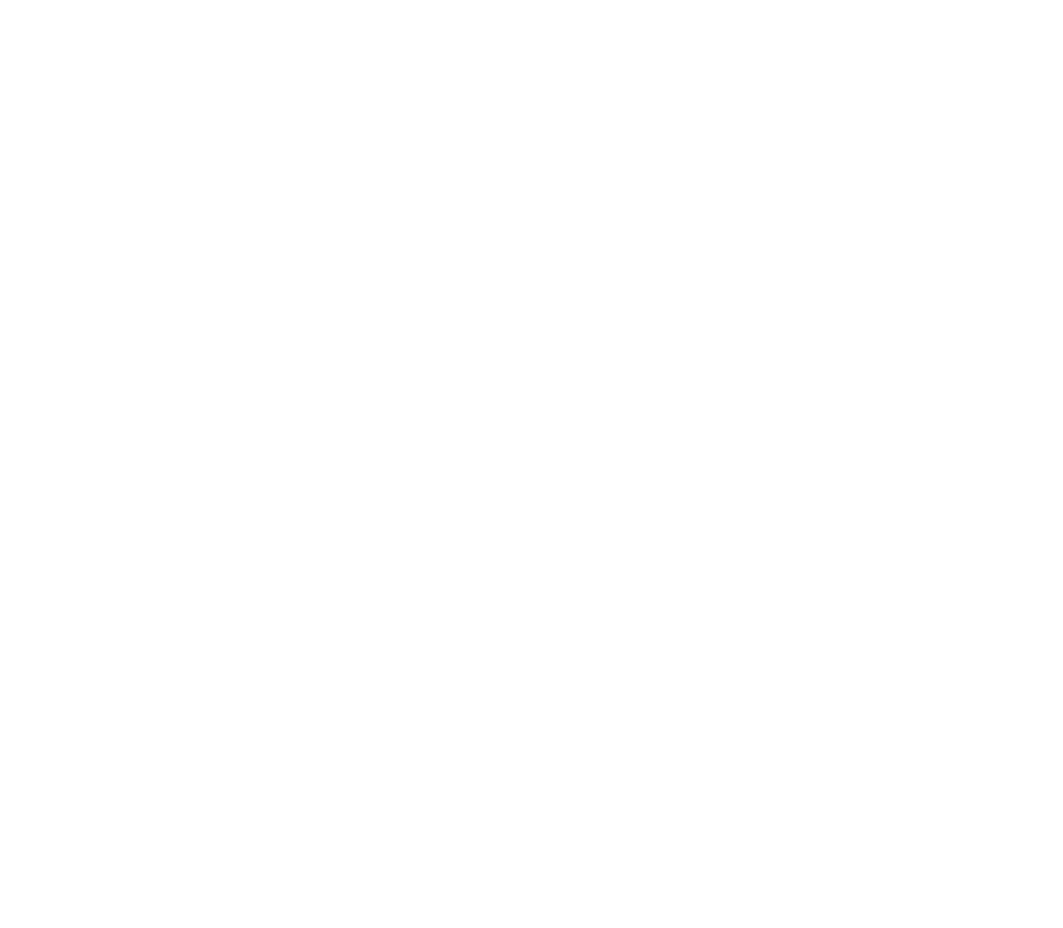
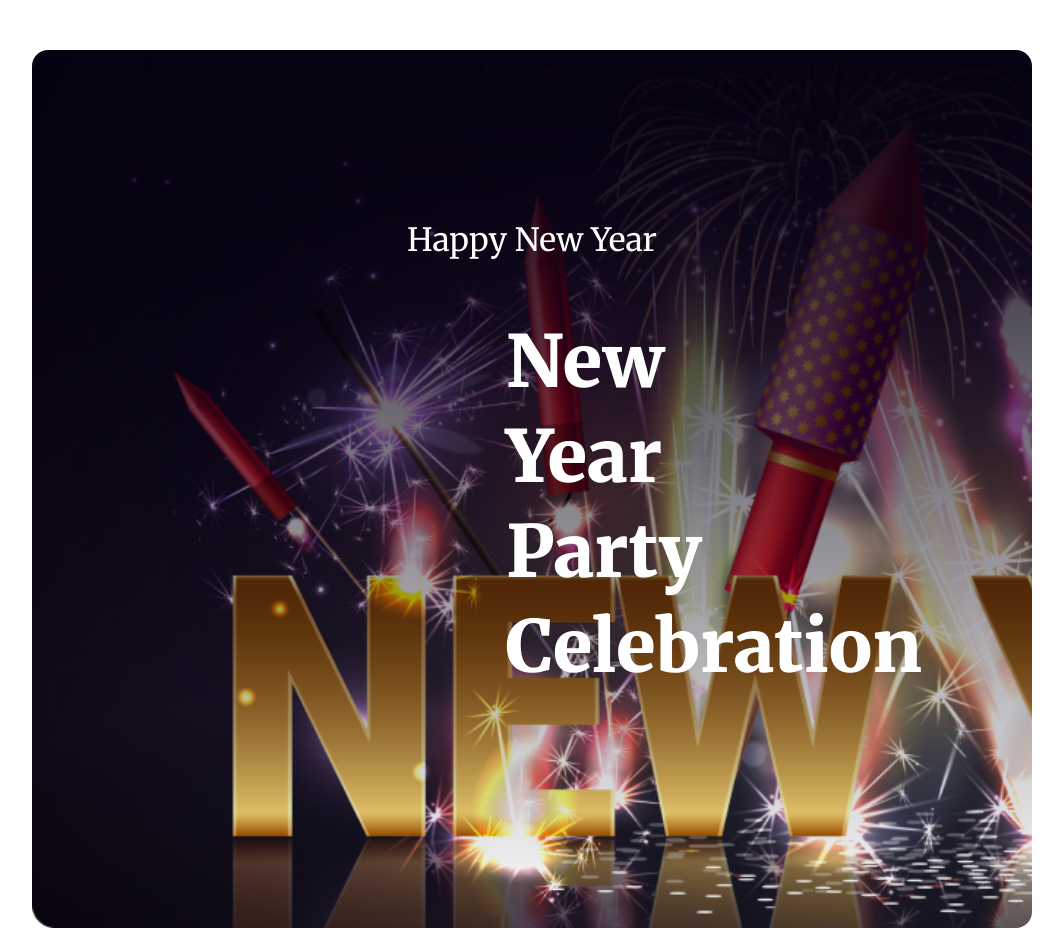
Before and after one commit to MDgaddafi/New-Year-New-Mission, a plain HTML site: page index.html in a window 1280 px wide. Shown: the whole page, without its empty margins (108-1171 px from the left). Before the commit the page ends 800 px from the top, so only its background shows below. Drawn offline with Linux system fonts and the light colour scheme.

Commit message:
hero banner

```diff
--- a/index.html
+++ b/index.html
@@ -1,13 +1,29 @@
 <!DOCTYPE html>
 <html lang="en">
+
 <head>
     <meta charset="UTF-8">
     <meta name="viewport" content="width=device-width, initial-scale=1.0">
     <title>New-Year-New-Mission</title>
     <link rel="stylesheet" href="styles/style.css">
+    <link rel="preconnect" href="https://fonts.googleapis.com">
+    <link rel="preconnect" href="https://fonts.gstatic.com" crossorigin>
+    <link href="https://fonts.googleapis.com/css2?family=Merriweather:wght@300;400;700;900&display=swap"
+        rel="stylesheet">
+    <script src="https://kit.fontawesome.com/2b6584ce55.js" crossorigin="anonymous"></script>
 
 </head>
+
 <body>
+    <header class="header">
+        <div class="main-conteinar contaner-two">
+            <div class="main-banner">
+                <h5 class="new-year">Happy New Year</h5>
+                <h1 class="main-title">New Year Party Celebration</h1>
+            </div>
+        </div>
+    </header>
 
 </body>
+
 </html>
--- a/styles/style.css
+++ b/styles/style.css
@@ -0,0 +1,40 @@
+body {
+    margin: 0;
+    padding: 0;
+    font-family: 'Merriweather', serif;
+}
+
+/* Header Banner */
+.header {
+    height: 100vh;
+    margin: 0 auto;
+}
+
+.main-conteinar {
+    align-items: center;
+    margin: 50px 140px;
+    padding: 117px 130px;
+
+}
+.contaner-two{
+    border-radius: 16px;
+    background: linear-gradient(180deg, #070211 0%, rgba(7, 2, 17, 0.00) 100%), url('../resources/Banner\ Image.png');
+    background-repeat: no-repeat;
+    background-size: cover;
+}
+
+.new-year {
+    color: #FFF;
+    text-align: center;
+    font-size: 32px;
+    font-weight: 400;
+}
+
+.main-title {
+    color: #FFF;
+    text-align: center;
+    font-size: 72px;
+    font-weight: 900;
+    line-height: 95px;
+    margin: 0px 344px 117px 344px;
+}
```
